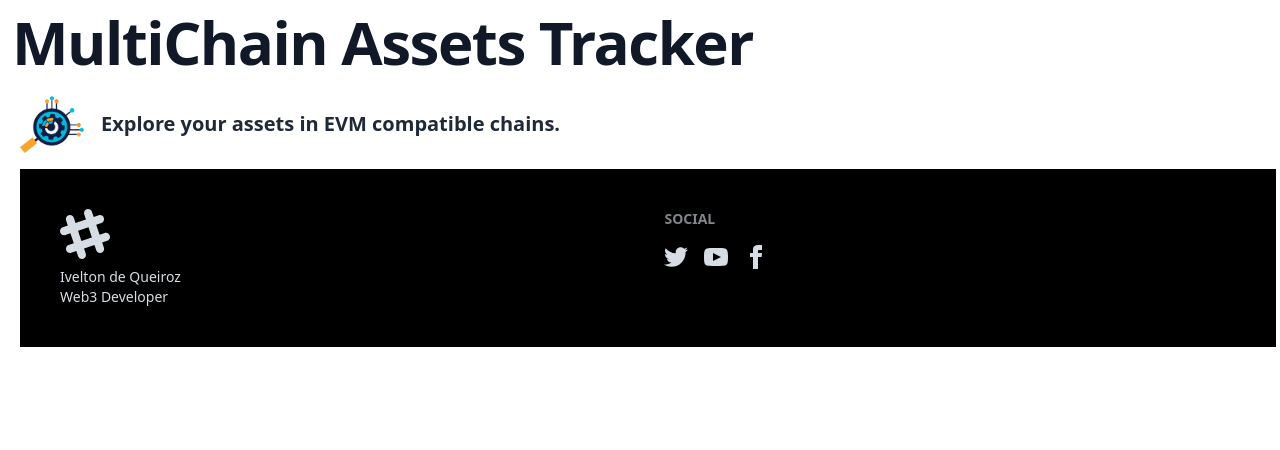
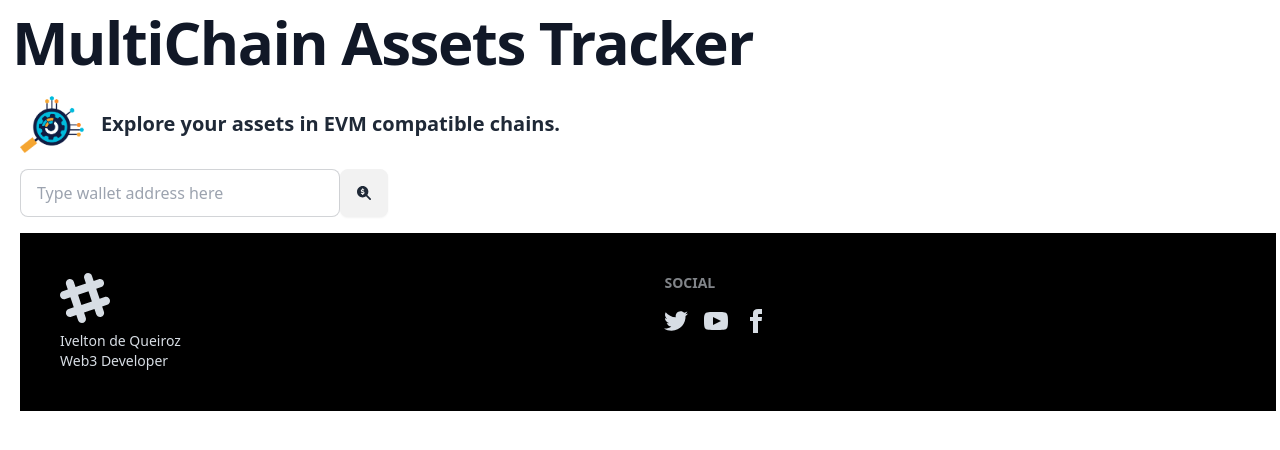
Before and after one commit to iveltondequeiroz/multichain-tracker, a React (Vite) app: page / in a window 1280 px wide. Shown: the top 450 px of the page. Built offline with nearby package versions, Linux system fonts and the light colour scheme.

Commit message:
install react-icons, add address input

```diff
--- a/package.json
+++ b/package.json
@@ -12,7 +12,8 @@
   },
   "dependencies": {
     "react": "^18.2.0",
-    "react-dom": "^18.2.0"
+    "react-dom": "^18.2.0",
+    "react-icons": "^5.2.1"
   },
   "devDependencies": {
     "@types/react": "^18.2.66",
--- a/src/components/Header.tsx
+++ b/src/components/Header.tsx
@@ -1,3 +1,4 @@
+import { FaMagnifyingGlassDollar } from "react-icons/fa6";
 import logo from "../assets/logo.png"
 
 const Header = () => {
@@ -10,6 +11,14 @@ const Header = () => {
         <img src={logo} className="logo"/>
         <a className="btn btn-ghost text-xl"> Explore your assets in EVM compatible chains.</a>
       </div>
+      <div className="navbar bg-base-100">
+          <div className="flex-1">
+            <input type="text" placeholder="Type wallet address here" className="input input-bordered w-full max-w-xs" />
+            <button onClick={() => onSearch()} className="btn">
+              <FaMagnifyingGlassDollar />
+            </button>
+          </div>
+        </div>
     </header>
   )
 }
```
Also changed, not shown: 1 other file (tests, documents, lock files or other folders).
